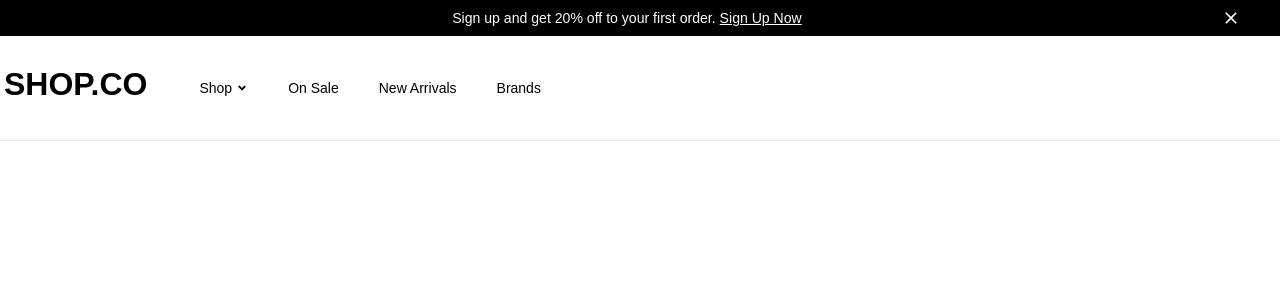
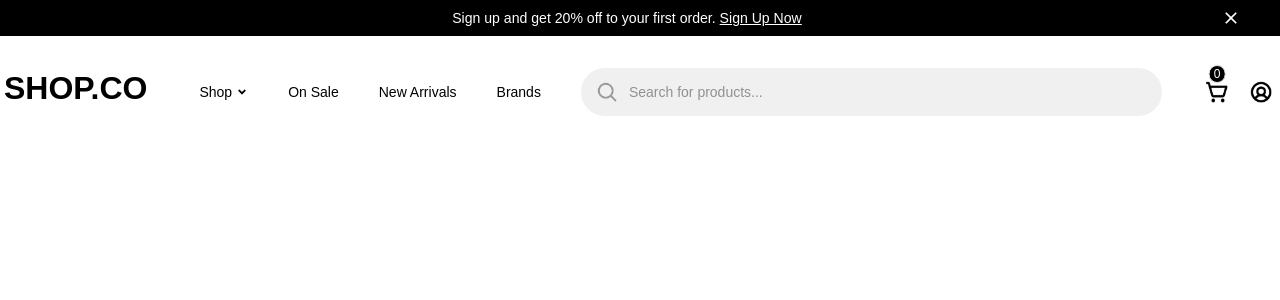
Before and after one commit to MuhammadMuheb/E-commerce-shop, a React (Create React App) app: page / in a window 1280 px wide. Shown: the top 300 px of the page. Built offline with nearby package versions, Linux system fonts and the light colour scheme.

Commit message:
Add navbar with search and icons

```diff
--- a/src/components/Navbar.jsx
+++ b/src/components/Navbar.jsx
@@ -2,6 +2,10 @@ import React, { useState } from "react";
 import { FaAngleDown } from "react-icons/fa";
 import { IoMdClose } from "react-icons/io";
 import menu from "./images/menu.png";
+import Search from "./images/search.jpg";
+import Cart from "./images/cart.jpg";
+import User from "./images/user.jpg";
+import Searchblack from "./images/search-black.jpg";
 
 function Navbar() {
   const [dropdownOpen, setDropdownOpen] = useState(false);
@@ -24,7 +28,7 @@ function Navbar() {
       </div>
 
       {/* Navbar */}
-      <nav className="sticky top-0 bg-white z-20 border-b border-gray-200 py-1 px-1">
+      <nav className="sticky top-0 bg-white z-20 py-1 px-1">
         <div className="flex relative max-w-7xl mx-auto items-center justify-between md:justify-start py-5 md:py-7  px-4 xl:px-0">
 
           {/* Left Section (Logo + Mobile Menu) */}
@@ -122,6 +126,31 @@ function Navbar() {
               </li>
             </ul>
           </nav>
+          <div className="input-group focus-within:shadow-lg pl-4 transition-all relative items-center w-full rounded-full overflow-hidden hidden md:flex bg-[#F0F0F0] mr-3 lg:mr-10">
+            <div className="input-group-text mr-3">
+              <img src={Search} alt="search" width="20" height="20" className="min-w-5 min-h-5 bg-transparent" />
+            </div>
+            <input type="search" name="search" placeholder="Search for products..." autoComplete="off" autoCorrect="off" spellCheck="false" className="input-control w-full py-3 pr-4 outline-none placeholder:font-normal placeholder:text-sm bg-transparent placeholder:text-black/40"/>
+          </div>
+          <div className="flex items-center">
+            {/* Mobile Search */}
+            <a className="block md:hidden mr-[14px] p-1" href="/search">
+              <img src={Searchblack} alt="search" width="100" height="100" className="max-w-[22px] max-h-[22px]" />
+            </a>
+
+            {/* Cart with Badge */}
+            <a className="relative mr-[14px] p-1" href="/cart">
+              <img src={Cart} alt="cart" width="100" height="100" className="max-w-[22px] max-h-[22px]"/>
+              <span className="border bg-black text-white rounded-full px-1 text-xs absolute -top-3 left-1/2 -translate-x-1/2">
+                0
+              </span>
+            </a>
+            {/* User Profile */}
+            <a className="p-1" href="/#signin">
+              <img src={User} alt="user" width="100" height="100" className="max-w-[22px] max-h-[22px]"/>
+            </a>
+          </div>
+
         </div>
       </nav>
     </>
```
Also changed, not shown: src/components/images/search.jpg.
